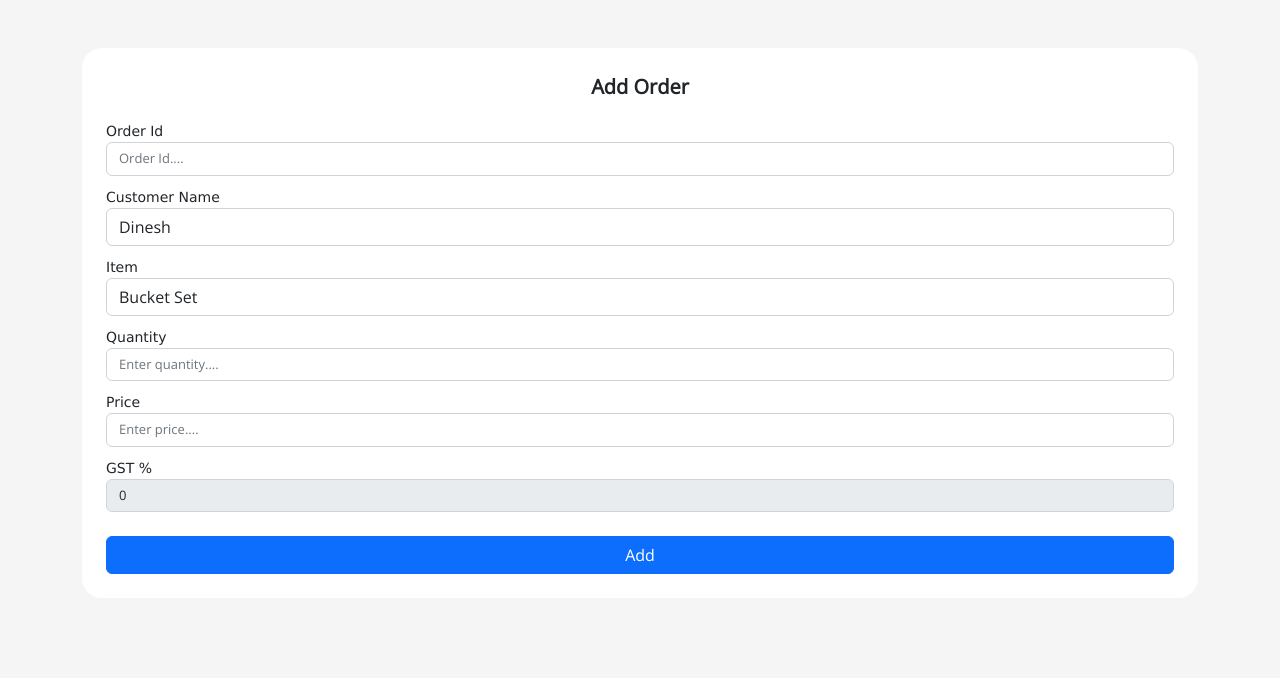
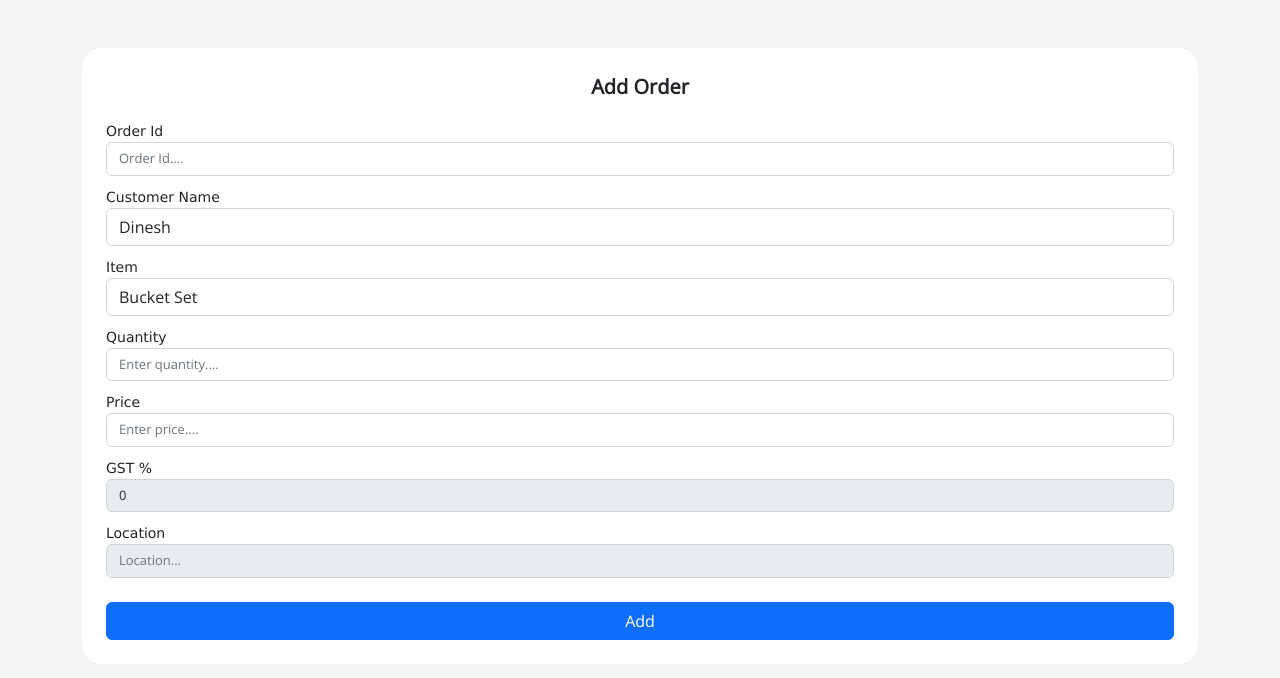
Before and after one commit to Buntysaini1849/delivery-tracker, a React (Create React App) app: page /orderform in a window 1280 px wide. Shown: the top 678 px of the page. Built offline with nearby package versions, Linux system fonts and the light colour scheme.

Commit message:
add location fied

```diff
--- a/src/Components/OrderForm.js
+++ b/src/Components/OrderForm.js
@@ -124,6 +124,20 @@ export default function Form(props) {
                       />
                 </div>
 
+                <div className="form-group mt-2">
+                  <label style={{ fontSize: "14px", fontFamily: " verdana" }}>
+                    Location
+                  </label>
+                  <input
+                    type="text"
+                    disabled
+                    className="form-control"
+                    id="location"
+                    placeholder="Location..."
+                    style={{ fontSize: "13px" }}
+                  />
+                </div>
+
 
 
 
```
